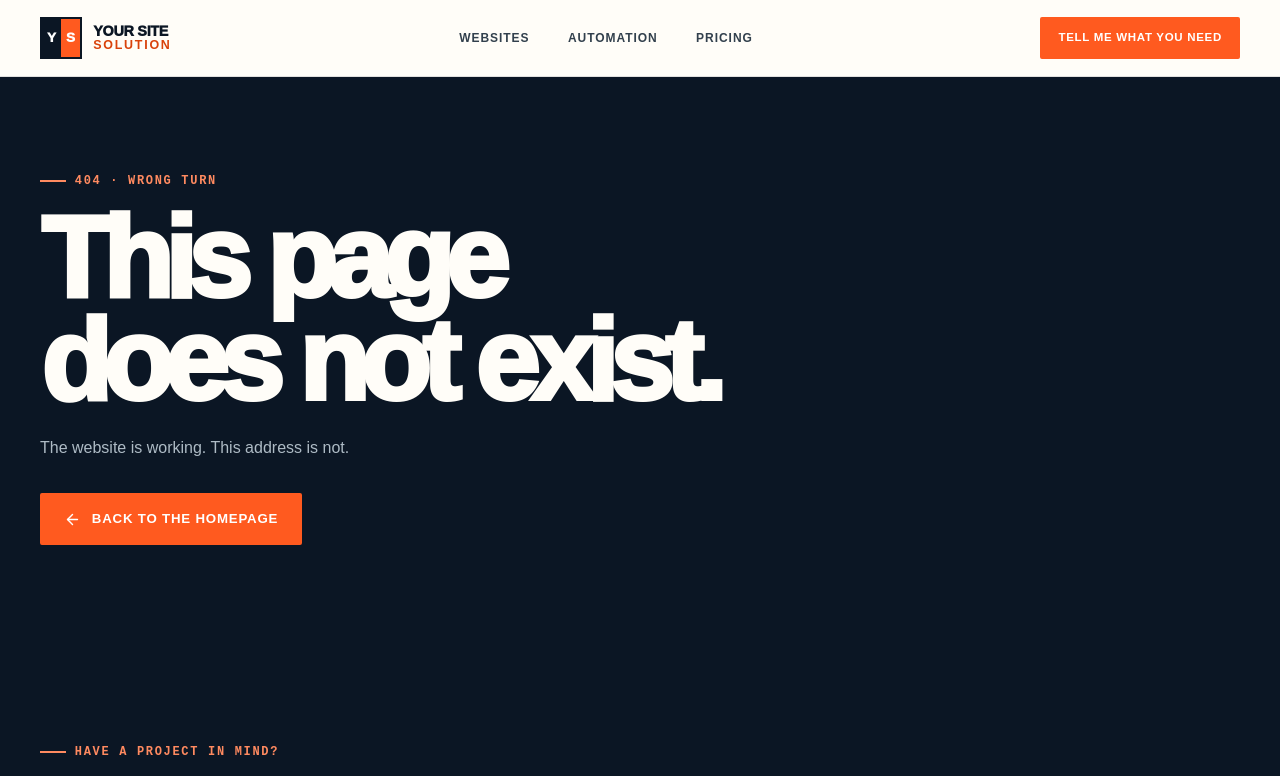
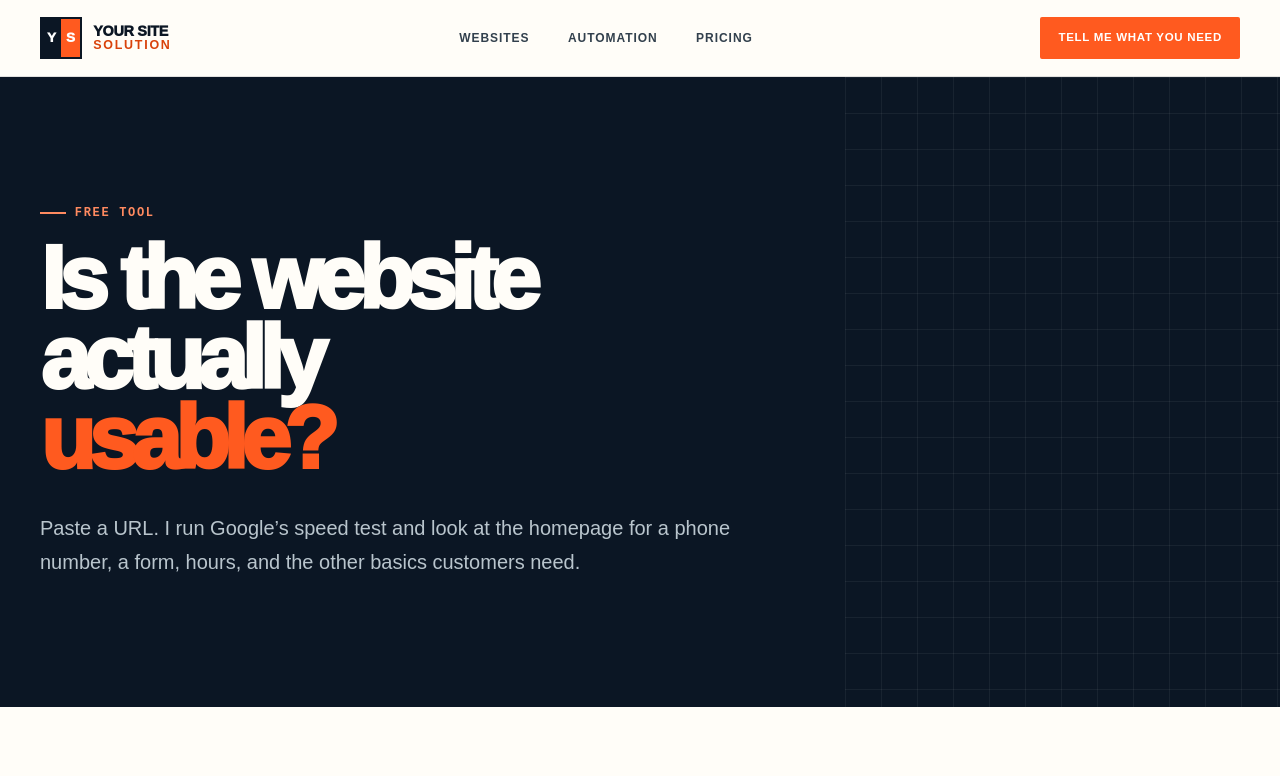
Before and after one commit to CRMwebsolution/yoursitesolution-co, a Next.js app: page /tools/website-check in a window 1280 px wide. Before the commit this address had no page. Shown: the top 776 px of the page. Built offline with nearby package versions, Linux system fonts and the light colour scheme.

Commit message:
Add website check page.

```diff
--- /dev/null
+++ b/app/tools/website-check/page.tsx
@@ -0,0 +1,30 @@
+import type { Metadata } from "next";
+import { PageHero } from "@/components/page-hero";
+import { WebsiteCheckTool } from "./website-check-tool";
+
+export const metadata: Metadata = {
+  title: "Website check",
+  description:
+    "Free website check for small businesses. See mobile speed scores and whether customers can call, write, or find hours from the homepage.",
+};
+
+export default function WebsiteCheckPage() {
+  return (
+    <main id="main-content">
+      <PageHero
+        eyebrow="Free tool"
+        title={
+          <>
+            Is the website actually <em>usable?</em>
+          </>
+        }
+        description="Paste a URL. I run Google’s speed test and look at the homepage for a phone number, a form, hours, and the other basics customers need."
+      />
+      <section className="section">
+        <div className="shell tool-page">
+          <WebsiteCheckTool />
+        </div>
+      </section>
+    </main>
+  );
+}
```
